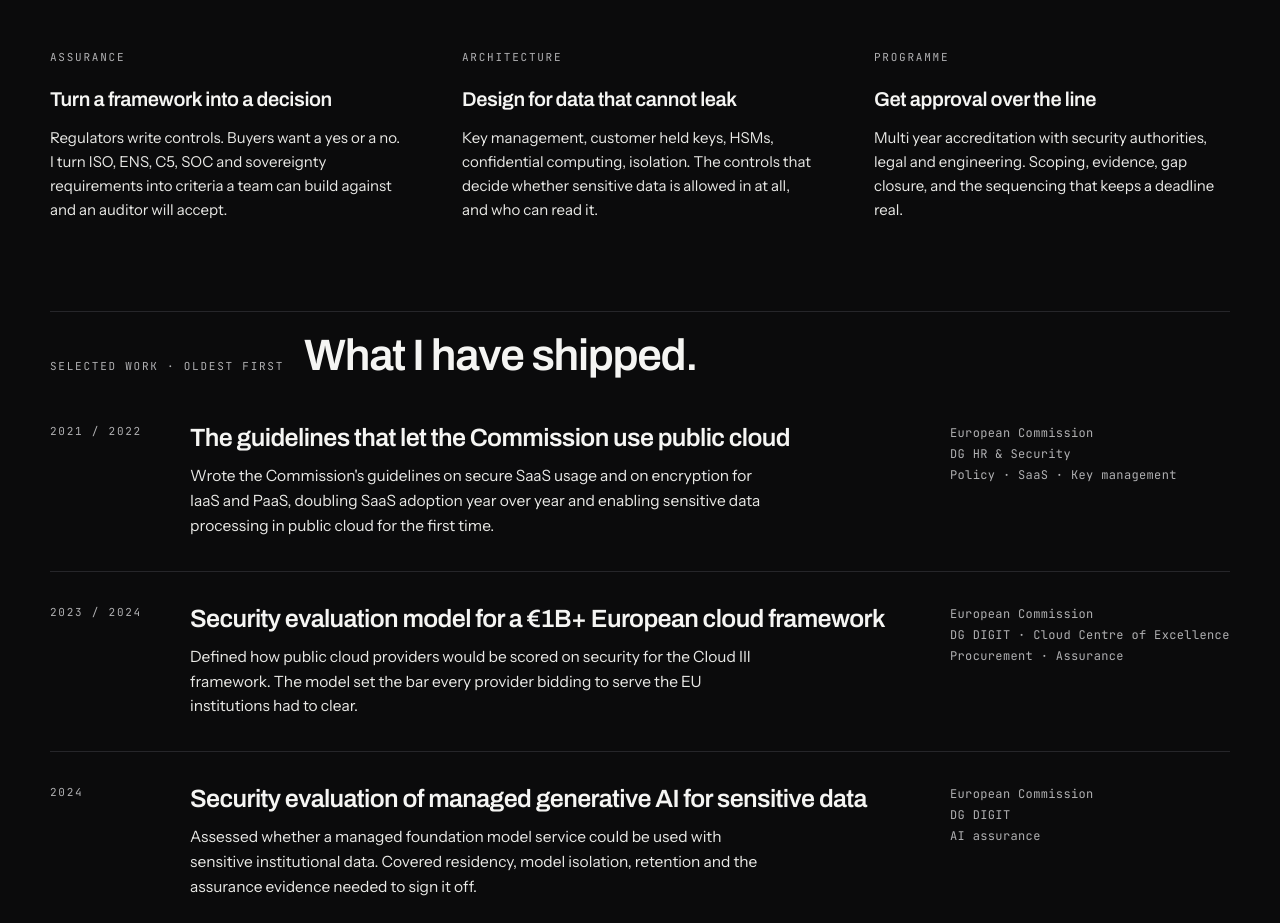
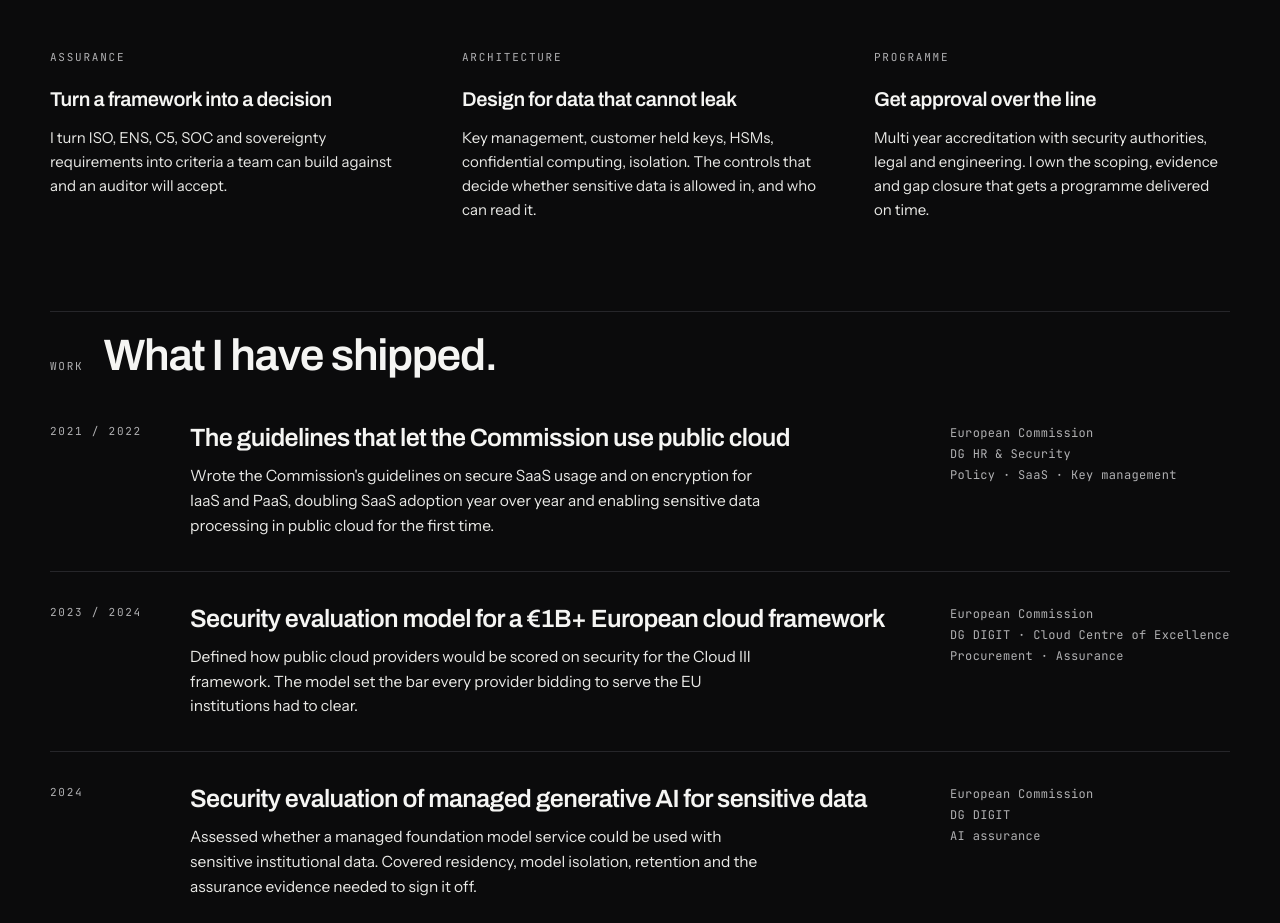
Before and after one commit to fuscoalessandro/fuscoalessandro.github.io, a plain HTML site: page index.html in a window 1280 px wide. Shown: the part 960-1883 px from the top of the page. Drawn offline with Linux system fonts and the light colour scheme.

Commit message:
Update index.html

```diff
--- a/index.html
+++ b/index.html
@@ -170,24 +170,24 @@ footer{padding:30px 0 44px;display:flex;justify-content:space-between;gap:16px;f
     <article>
       <span class="tag">Assurance</span>
       <h3>Turn a framework into a decision</h3>
-      <p>Regulators write controls. Buyers want a yes or a no. I turn ISO, ENS, C5, SOC and sovereignty requirements into criteria a team can build against and an auditor will accept.</p>
+      <p>I turn ISO, ENS, C5, SOC and sovereignty requirements into criteria a team can build against and an auditor will accept.</p>
     </article>
     <article>
       <span class="tag">Architecture</span>
       <h3>Design for data that cannot leak</h3>
-      <p>Key management, customer held keys, HSMs, confidential computing, isolation. The controls that decide whether sensitive data is allowed in at all, and who can read it.</p>
+      <p>Key management, customer held keys, HSMs, confidential computing, isolation. The controls that decide whether sensitive data is allowed in, and who can read it.</p>
     </article>
     <article>
       <span class="tag">Programme</span>
       <h3>Get approval over the line</h3>
-      <p>Multi year accreditation with security authorities, legal and engineering. Scoping, evidence, gap closure, and the sequencing that keeps a deadline real.</p>
+      <p>Multi year accreditation with security authorities, legal and engineering. I own the scoping, evidence and gap closure that gets a programme delivered on time.</p>
     </article>
   </div>
 </section>
 
 <section class="sec wrap" id="work">
   <div class="sec-head rv">
-    <span class="tag">Selected work · oldest first</span>
+    <span class="tag">Work</span>
     <h2>What I have shipped.</h2>
   </div>
   <div class="work">
```
